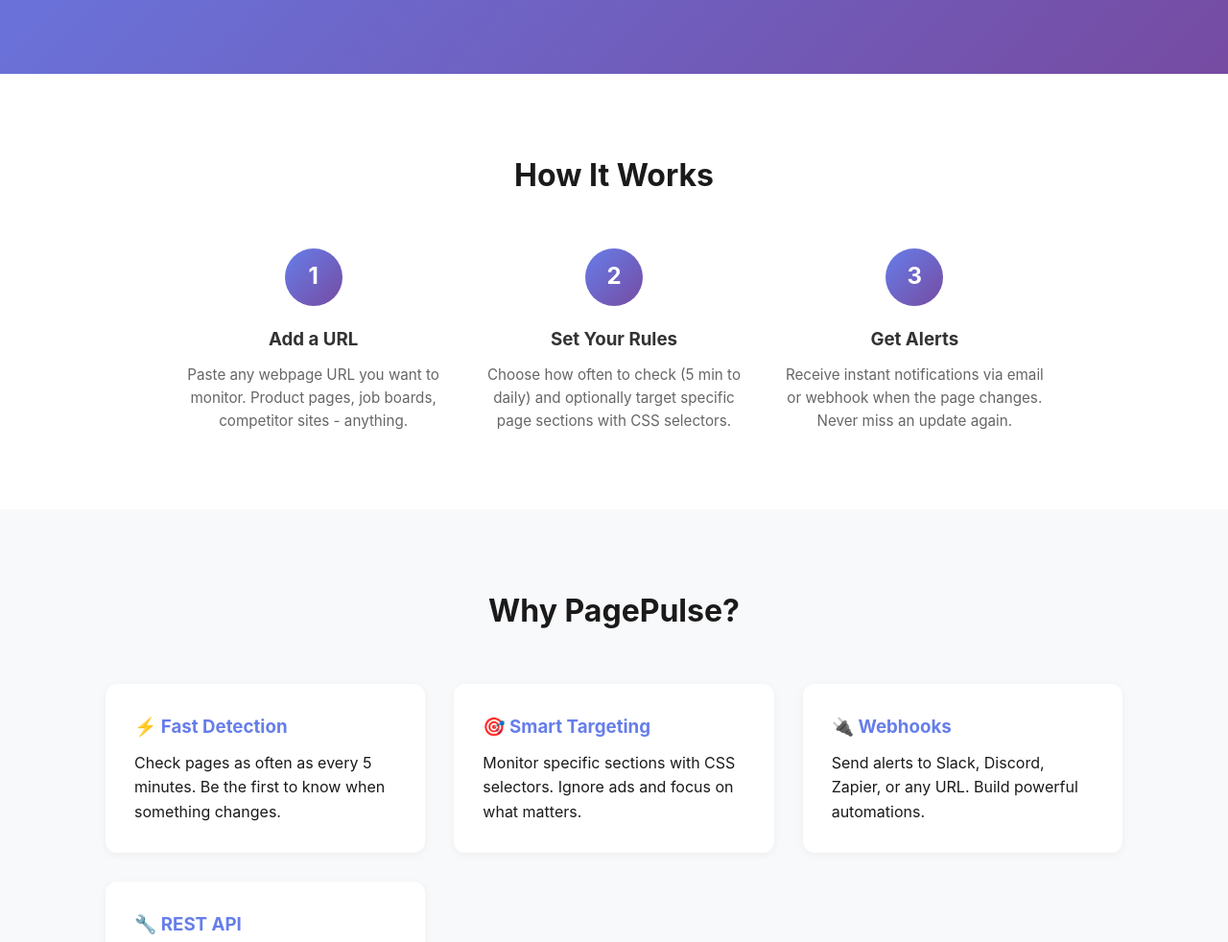
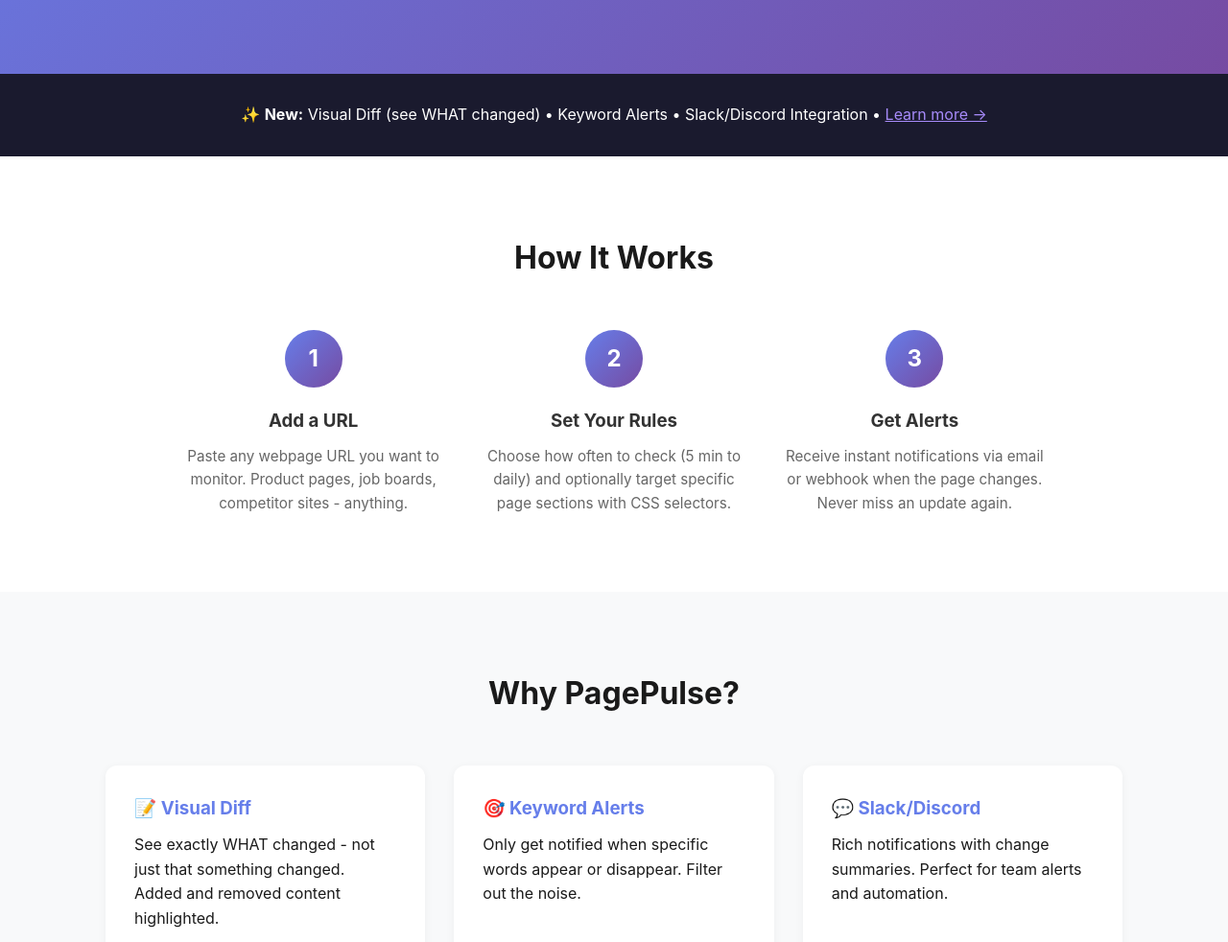
Before and after one commit to GoodluckH/pagepulse, a website: page public/index.html in a window 1280 px wide. Shown: the part 393-1375 px from the top of the page at 96% size. Drawn offline with Linux system fonts and the light colour scheme.

Commit message:
Improve landing page: new features banner + updated feature cards

```diff
--- a/public/index.html
+++ b/public/index.html
@@ -101,6 +101,18 @@
   </div>
 </section>
 
+<section style="background:#1a1a2e;color:#fff;padding:30px 0;text-align:center">
+  <div class="container">
+    <p style="margin:0;font-size:1rem">
+      ✨ <strong>New:</strong>
+      Visual Diff (see WHAT changed) •
+      Keyword Alerts •
+      Slack/Discord Integration •
+      <a href="#features" style="color:#a78bfa">Learn more →</a>
+    </p>
+  </div>
+</section>
+
 <section class="how-it-works" id="how-it-works">
   <div class="container">
     <h2>How It Works</h2>
@@ -128,10 +140,10 @@
   <div class="container">
     <h2>Why PagePulse?</h2>
     <div class="grid">
-      <div class="card"><h3>⚡ Fast Detection</h3><p>Check pages as often as every 5 minutes. Be the first to know when something changes.</p></div>
-      <div class="card"><h3>🎯 Smart Targeting</h3><p>Monitor specific sections with CSS selectors. Ignore ads and focus on what matters.</p></div>
-      <div class="card"><h3>🔌 Webhooks</h3><p>Send alerts to Slack, Discord, Zapier, or any URL. Build powerful automations.</p></div>
-      <div class="card"><h3>🔧 REST API</h3><p>Full API access. Create monitors programmatically and integrate into your workflows.</p></div>
+      <div class="card"><h3>📝 Visual Diff</h3><p>See exactly WHAT changed - not just that something changed. Added and removed content highlighted.</p></div>
+      <div class="card"><h3>🎯 Keyword Alerts</h3><p>Only get notified when specific words appear or disappear. Filter out the noise.</p></div>
+      <div class="card"><h3>💬 Slack/Discord</h3><p>Rich notifications with change summaries. Perfect for team alerts and automation.</p></div>
+      <div class="card"><h3>🔧 Full API</h3><p>REST API with webhooks. Integrate monitoring into your apps and workflows.</p></div>
     </div>
   </div>
 </section>
```
